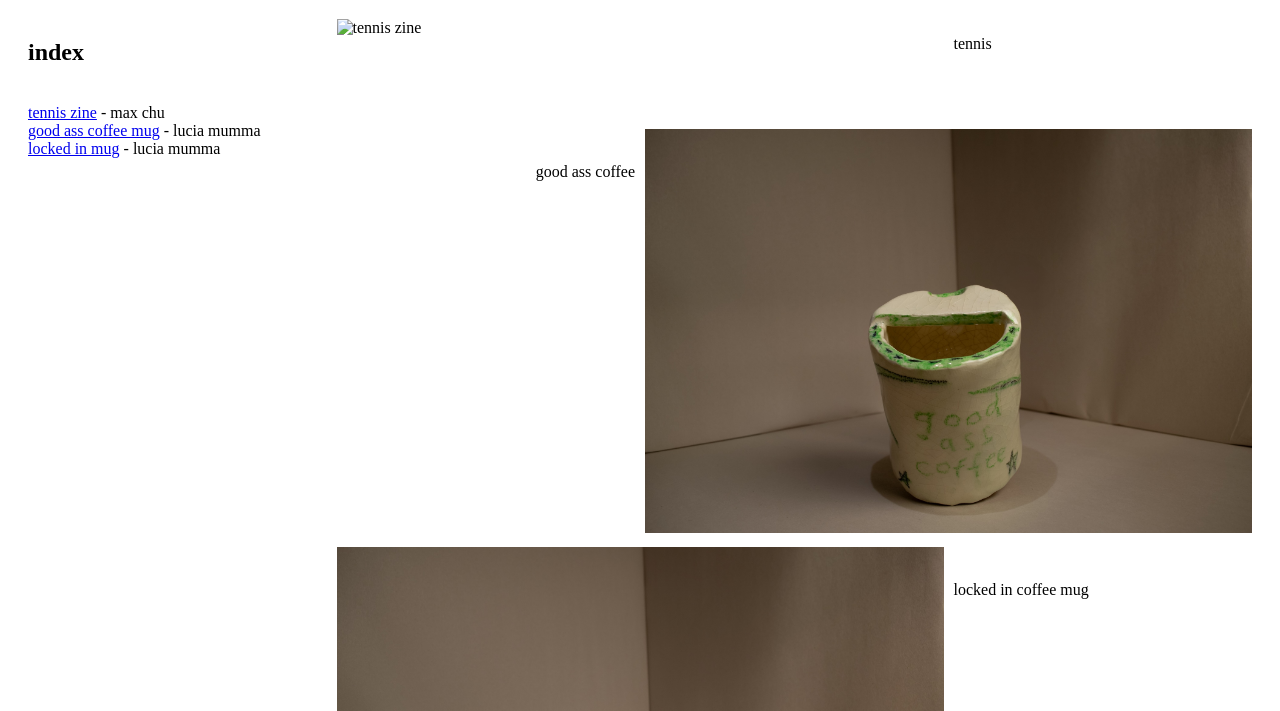
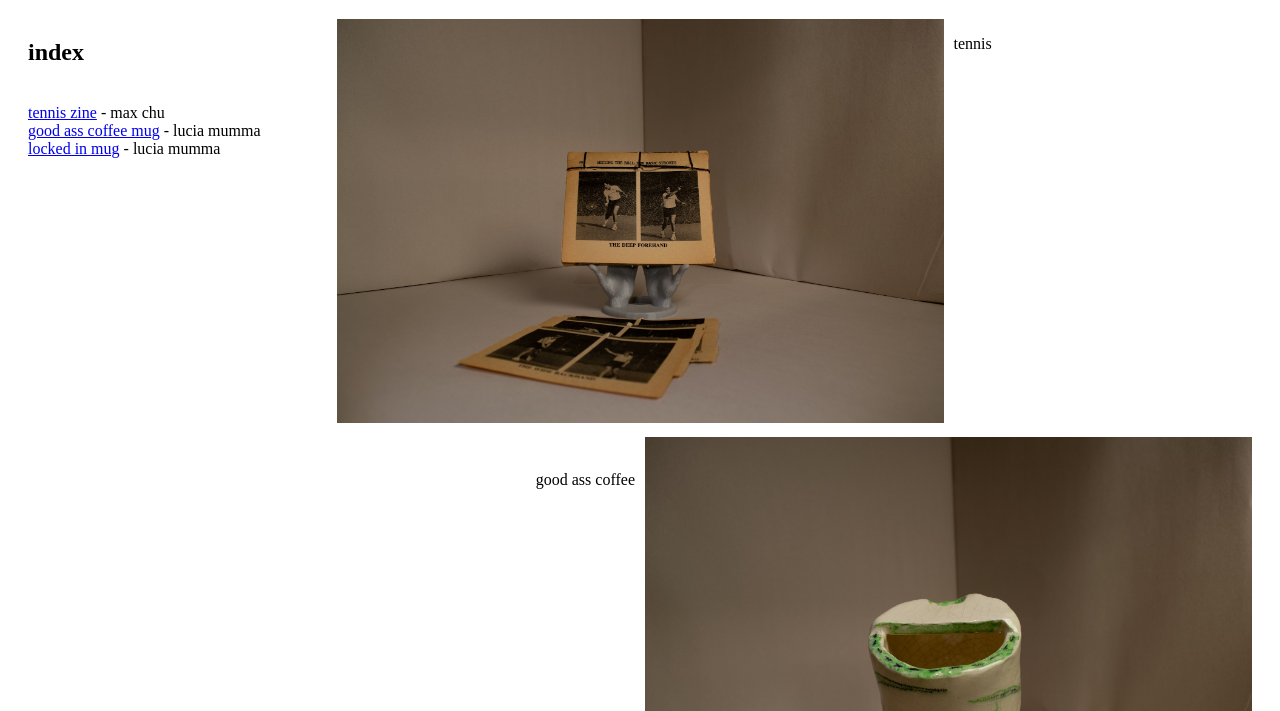
Before and after one commit to malaminium/activechapter, a plain HTML site: page index.html in a window 1280 px wide. Shown: the part 89-800 px from the top of the page. Drawn offline with Linux system fonts and the light colour scheme.

Commit message:
Update index.html

```diff
--- a/index.html
+++ b/index.html
@@ -36,7 +36,7 @@
     </div>
     <div class = "ob1">
         <div id="scroll">
-            <img src="./main/_DSC0067.jpg" alt="tennis zine" width="100%">
+            <img src="_DSC0067.jpg" alt="tennis zine" width="100%">
         </div>
     </div>
 
```
